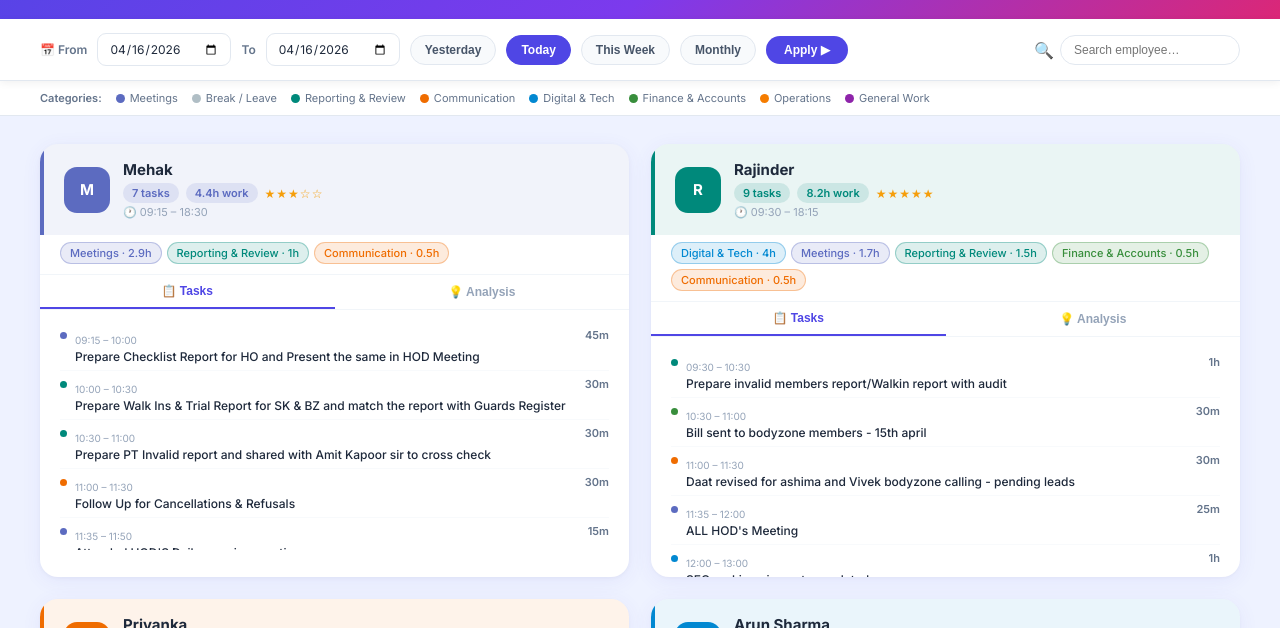
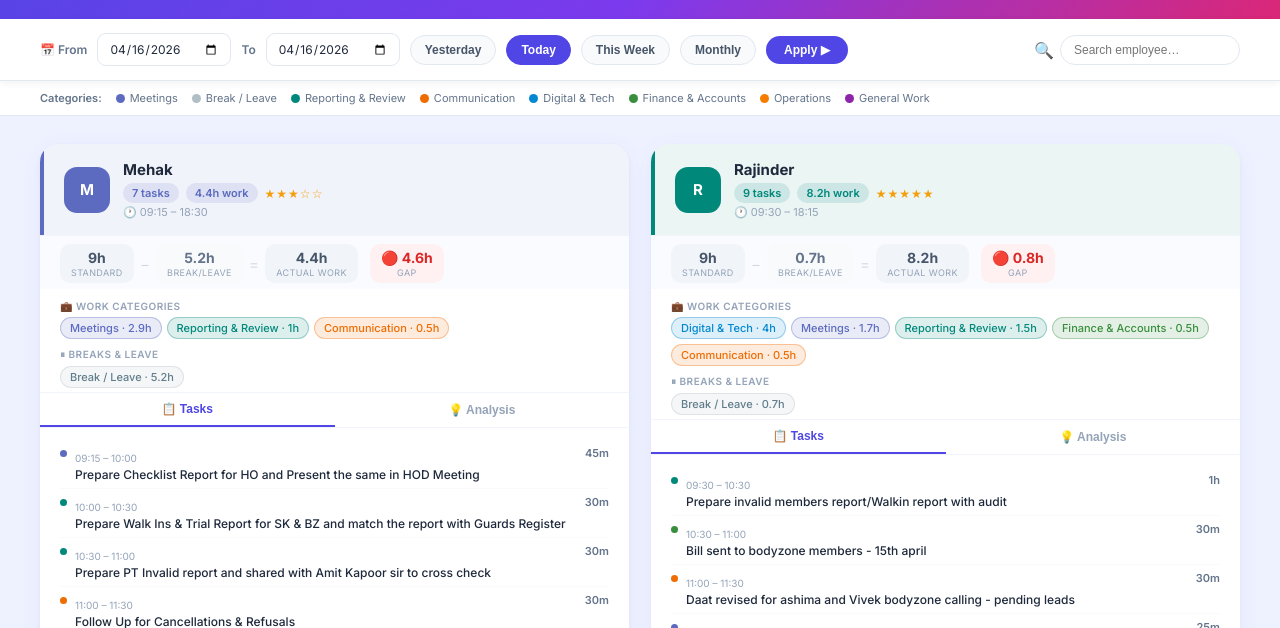
Before and after one commit to mishead32/gcs-team-report, a plain HTML site: page index.html in a window 1280 px wide. Shown: the part 170-798 px from the top of the page. Drawn offline with Linux system fonts and the light colour scheme.

Commit message:
Add files via upload

```diff
--- a/index.html
+++ b/index.html
@@ -55,8 +55,20 @@ body{font-family:'Inter',sans-serif;background:#eef2ff;color:#1e293b;min-height:
 .emp-time{font-size:11px;color:#94a3b8;margin-top:2px}
 
 /* CAT TAGS */
-.cat-legend{padding:7px 20px 10px;display:flex;gap:5px;flex-wrap:wrap}
+.cat-legend{padding:7px 20px 4px;display:flex;gap:5px;flex-wrap:wrap}
+.cat-section-label{font-size:10px;font-weight:600;color:#94a3b8;width:100%;margin-top:4px;text-transform:uppercase;letter-spacing:.5px}
 .cat-tag{padding:3px 9px;border-radius:20px;font-size:11px;font-weight:500}
+
+/* HOURS BAR */
+.hours-bar{display:flex;align-items:center;gap:4px;padding:8px 20px 6px;flex-wrap:wrap;border-top:1px solid #f1f5f9;background:#fafbff}
+.hrs-item{display:flex;flex-direction:column;align-items:center;padding:5px 11px;border-radius:10px;min-width:66px}
+.hrs-val{font-size:14px;font-weight:700}
+.hrs-lbl{font-size:9px;color:#94a3b8;margin-top:1px;text-transform:uppercase;letter-spacing:.4px}
+.hrs-sep{color:#cbd5e1;font-size:16px;font-weight:300;padding:0 2px}
+.hrs-gap{background:#fff1f2;color:#dc2626}
+.hrs-ok{background:#f0fdf4;color:#16a34a}
+.hrs-neutral{background:#f1f5f9;color:#475569}
+.hrs-break{background:#f8fafc;color:#64748b}
 
 /* TABS */
 .card-tabs{display:flex;border-top:1px solid #f1f5f9;border-bottom:1px solid #f1f5f9}
@@ -142,7 +154,7 @@ footer{text-align:center;padding:24px;color:#94a3b8;font-size:11px;border-top:1p
 <div class="grid" id="grid"></div>
 
 <footer id="footer">
-  GCS Group · Report generated on 17 Apr 2026, 02:06 PM IST · Auto-runs daily at 1:00 PM IST
+  GCS Group · Report generated on 17 Apr 2026, 04:09 PM IST · Auto-runs daily at 1:00 PM IST
 </footer>
 
 <script>
@@ -246,12 +258,46 @@ function renderCard(emp, idx, from, to) {
   const insights = generateInsights(stats);
   const stars = '★'.repeat(Math.min(5,Math.max(1,Math.round(stats.work_hours/8*5)))) + '☆'.repeat(5-Math.min(5,Math.max(1,Math.round(stats.work_hours/8*5))));
 
-  // Category legend
+  // Work category tags
   const workCats = Object.entries(stats.categories).filter(([k])=>k!=='Break / Leave').sort((a,b)=>b[1]-a[1]);
   const catTags = workCats.map(([k,v]) => {
     const clr = CAT_COLORS[k]||'#999';
     return `<span class="cat-tag" style="background:${clr}22;color:${clr};border:1px solid ${clr}55">${k} · ${Math.round(v/60*10)/10}h</span>`;
   }).join('');
+
+  // Break/Leave separate tag
+  const breakMins = stats.categories['Break / Leave']||0;
+  const breakHrs  = Math.round(breakMins/60*10)/10;
+  const breakTag  = breakMins>0
+    ? `<span class="cat-section-label">⏸ Breaks & Leave</span><span class="cat-tag" style="background:#b0bec522;color:#607d8b;border:1px solid #b0bec555">Break / Leave · ${breakHrs}h</span>`
+    : '';
+
+  // Hours summary bar
+  const STD = 9;
+  const actualWork = stats.work_hours;
+  const diff = Math.round((actualWork - STD)*10)/10;
+  const isOver = diff >= 0;
+  const hoursBar = `
+  <div class="hours-bar">
+    <div class="hrs-item hrs-neutral">
+      <span class="hrs-val">${STD}h</span>
+      <span class="hrs-lbl">Standard</span>
+    </div>
+    <span class="hrs-sep">−</span>
+    <div class="hrs-item hrs-break">
+      <span class="hrs-val">${breakHrs}h</span>
+      <span class="hrs-lbl">Break/Leave</span>
+    </div>
+    <span class="hrs-sep">=</span>
+    <div class="hrs-item hrs-neutral">
+      <span class="hrs-val">${actualWork}h</span>
+      <span class="hrs-lbl">Actual Work</span>
+    </div>
+    <div class="hrs-item ${isOver?'hrs-ok':'hrs-gap'}" style="margin-left:8px">
+      <span class="hrs-val">${isOver?'🟢':'🔴'} ${Math.abs(diff)}h</span>
+      <span class="hrs-lbl">${isOver?'Overtime':'Gap'}</span>
+    </div>
+  </div>`;
 
   // Task list
   const taskRows = allTasks.sort((a,b)=>a.start.localeCompare(b.start)).map(t => {
@@ -286,7 +332,11 @@ function renderCard(emp, idx, from, to) {
       </div>
     </div>
 
-    <div class="cat-legend">${catTags}</div>
+    ${hoursBar}
+    <div class="cat-legend">
+      <span class="cat-section-label">💼 Work Categories</span>
+      ${catTags}${breakTag}
+    </div>
 
     <div class="card-tabs">
       <button class="tab-btn active" onclick="switchTab(this,'${cid}-tasks')">📋 Tasks</button>
```
